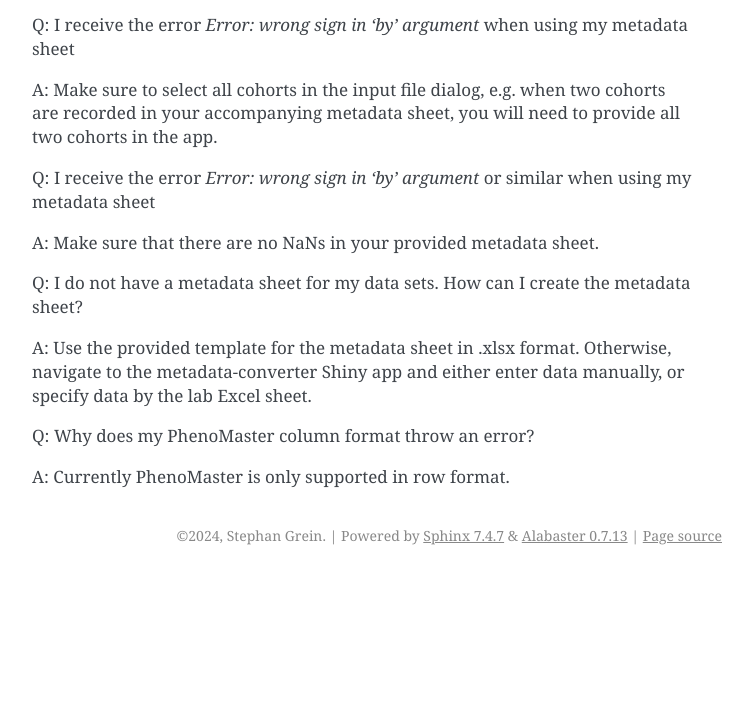
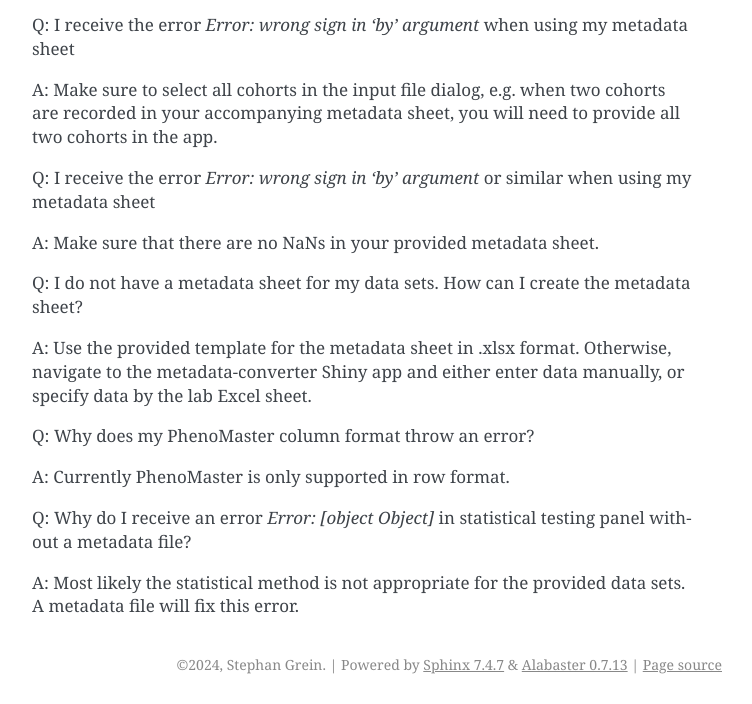
Before and after one commit to stephanmg/calorimetry, a Sphinx documentation site: the page built from docs/faq.rst, in a window 1280 px wide, cut to the strip 200-904 px from the top of the page. Shown: the whole strip, without its empty margins (388-1140 px from the left). Built offline with Sphinx 7.4.7, drawn with Linux system fonts in a browser that asks for light colours.

```diff
--- a/docs/faq.rst
+++ b/docs/faq.rst
@@ -18,3 +18,7 @@
 Q: Why does my PhenoMaster column format throw an error?
 
 A: Currently PhenoMaster is only supported in row format.
+
+Q: Why do I receive an error `Error: [object Object]` in statistical testing panel without a metadata file?
+
+A: Most likely the statistical method is not appropriate for the provided data sets. A metadata file will fix this error.
```
Also changed, not shown: 2 other files.
